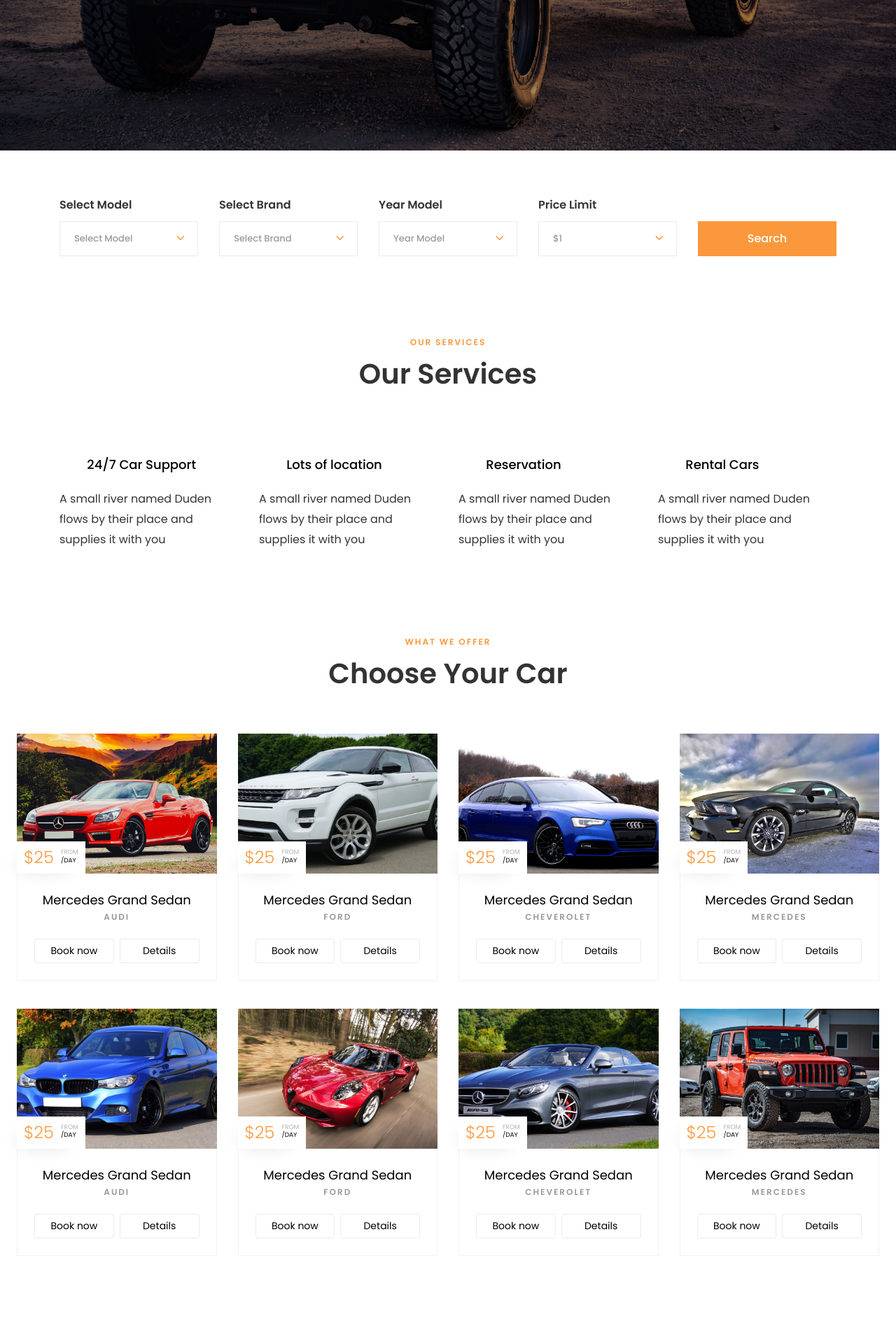
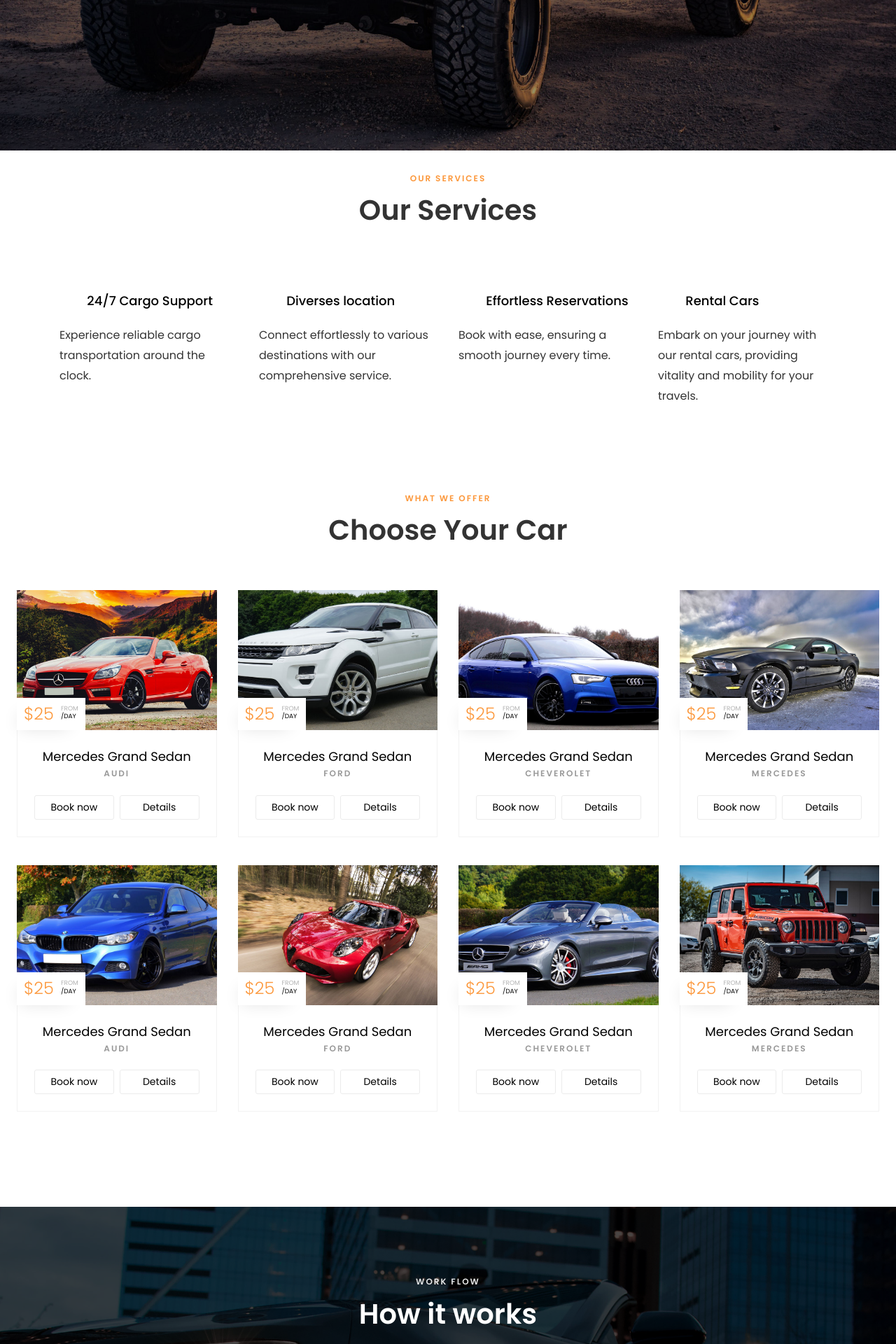
Before and after one commit to PaawanSofTech/ShipEase, a PHP site: page / in a window 1280 px wide. Shown: the part 635-2555 px from the top of the page at 70% size. Run offline with PHP 8.4, Linux system fonts and the light colour scheme; some libraries are stand-ins or nearby versions; some web fonts are replaced.

Commit message:
home_edit

```diff
--- a/index.php
+++ b/index.php
@@ -90,116 +90,7 @@
 		</div>
 	</div>
 
-	<section class="ftco-section ftco-no-pb ftco-no-pt">
-		<div class="container">
-			<div class="row">
-				<div class="col-md-12">
-					<div class="search-wrap-1 ftco-animate mb-5">
-						<form action="#" class="search-property-1">
-							<div class="row">
-								<div class="col-lg align-items-end">
-									<div class="form-group">
-										<label for="#">Select Model</label>
-										<div class="form-field">
-											<div class="select-wrap">
-												<div class="icon"><span class="ion-ios-arrow-down"></span></div>
-												<select name="" id="" class="form-control">
-													<option value="">Select Model</option>
-													<option value="">Model 1</option>
-													<option value="">Model 2</option>
-													<option value="">Model 3</option>
-													<option value="">Model 4</option>
-													<option value="">Model 5</option>
-													<option value="">Model 6</option>
-													<option value="">Model 7</option>
-													<option value="">Model 8</option>
-													<option value="">Model 9</option>
-													<option value="">Model 10</option>
-												</select>
-											</div>
-										</div>
-									</div>
-								</div>
-								<div class="col-lg align-items-end">
-									<div class="form-group">
-										<label for="#">Select Brand</label>
-										<div class="form-field">
-											<div class="select-wrap">
-												<div class="icon"><span class="ion-ios-arrow-down"></span></div>
-												<select name="" id="" class="form-control">
-													<option value="">Select Brand</option>
-													<option value="">Brand 1</option>
-													<option value="">Brand 2</option>
-													<option value="">Brand 3</option>
-													<option value="">Brand 4</option>
-													<option value="">Brand 5</option>
-													<option value="">Brand 6</option>
-													<option value="">Brand 7</option>
-													<option value="">Brand 8</option>
-													<option value="">Brand 9</option>
-													<option value="">Brand 10</option>
-												</select>
-											</div>
-										</div>
-									</div>
-								</div>
-								<div class="col-lg align-items-end">
-									<div class="form-group">
-										<label for="#">Year Model</label>
-										<div class="form-field">
-											<div class="select-wrap">
-												<div class="icon"><span class="ion-ios-arrow-down"></span></div>
-												<select name="" id="" class="form-control">
-													<option value="">Year Model</option>
-													<option value="">2019</option>
-													<option value="">2018</option>
-													<option value="">2017</option>
-													<option value="">2016</option>
-													<option value="">2015</option>
-													<option value="">2014</option>
-												</select>
-											</div>
-										</div>
-									</div>
-								</div>
-								<div class="col-lg align-items-end">
-									<div class="form-group">
-										<label for="#">Price Limit</label>
-										<div class="form-field">
-											<div class="select-wrap">
-												<div class="icon"><span class="ion-ios-arrow-down"></span></div>
-												<select name="" id="" class="form-control">
-													<option value="">$1</option>
-													<option value="">$50</option>
-													<option value="">$100</option>
-													<option value="">$200</option>
-													<option value="">$300</option>
-													<option value="">$400</option>
-													<option value="">$500</option>
-													<option value="">$600</option>
-													<option value="">$700</option>
-													<option value="">$800</option>
-													<option value="">$900</option>
-													<option value="">$1000</option>
-												</select>
-											</div>
-										</div>
-									</div>
-								</div>
-								<div class="col-lg align-self-end">
-									<div class="form-group">
-										<div class="form-field">
-											<input type="submit" value="Search" class="form-control btn btn-primary">
-										</div>
-									</div>
-								</div>
-							</div>
-						</form>
-					</div>
-				</div>
-			</div>
-		</div>
-	</section>
+	<br>
 
 	<section class="ftco-section services-section ftco-no-pt ftco-no-pb">
 		<div class="container">
@@ -215,10 +106,11 @@
 						<div class="media-body py-md-4">
 							<div class="d-flex mb-3 align-items-center">
 								<div class="icon"><span class="flaticon-customer-support"></span></div>
-								<h3 class="heading mb-0 pl-3">24/7 Car Support</h3>
+								<h3 class="heading mb-0 pl-3">24/7 Cargo Support</h3>
 							</div>
-							<p>A small river named Duden flows by their place and supplies it with you</p>
-						</div>
+							<p>Experience reliable cargo transportation around the clock.
+							</p>
+							</div>
 					</div>
 				</div>
 				<div class="col-md-3 d-flex align-self-stretch ftco-animate">
@@ -226,10 +118,11 @@
 						<div class="media-body py-md-4">
 							<div class="d-flex mb-3 align-items-center">
 								<div class="icon"><span class="flaticon-route"></span></div>
-								<h3 class="heading mb-0 pl-3">Lots of location</h3>
+								<h3 class="heading mb-0 pl-3">Diverses location</h3>
 							</div>
-							<p>A small river named Duden flows by their place and supplies it with you</p>
-						</div>
+							<p>Connect effortlessly to various destinations with our comprehensive service.
+								</p>
+							</div>
 					</div>
 				</div>
 				<div class="col-md-3 d-flex align-self-stretch ftco-animate">
@@ -237,10 +130,11 @@
 						<div class="media-body py-md-4">
 							<div class="d-flex mb-3 align-items-center">
 								<div class="icon"><span class="flaticon-online-booking"></span></div>
-								<h3 class="heading mb-0 pl-3">Reservation</h3>
+								<h3 class="heading mb-0 pl-3">Effortless Reservations</h3>
 							</div>
-							<p>A small river named Duden flows by their place and supplies it with you</p>
-						</div>
+							<p>Book with ease, ensuring a smooth journey every time.
+							</p>
+							</div>
 					</div>
 				</div>
 				<div class="col-md-3 d-flex align-self-stretch ftco-animate">
@@ -250,8 +144,9 @@
 								<div class="icon"><span class="flaticon-rent"></span></div>
 								<h3 class="heading mb-0 pl-3">Rental Cars</h3>
 							</div>
-							<p>A small river named Duden flows by their place and supplies it with you</p>
-						</div>
+							<p>Embark on your journey with our rental cars, providing vitality and mobility for your travels.
+							</p>
+							</div>
 					</div>
 				</div>
 			</div>
```
